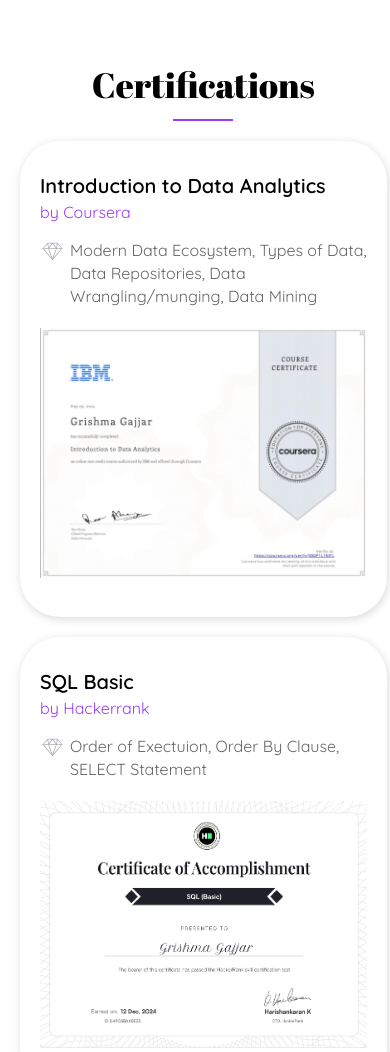
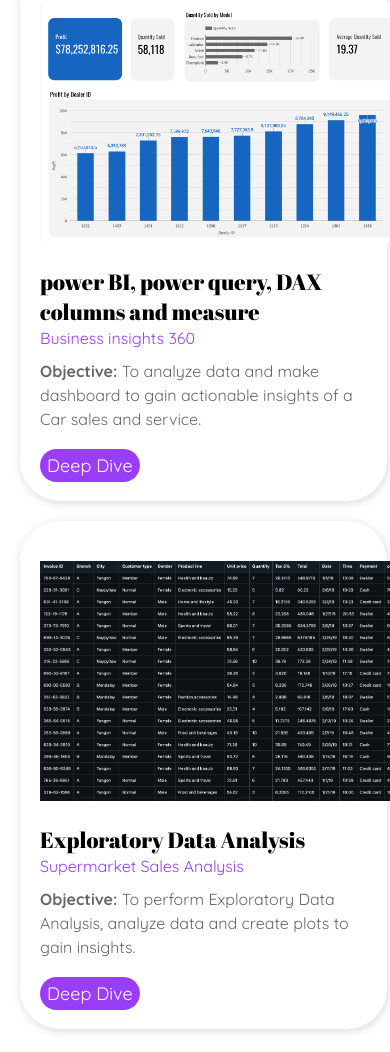
Before and after one commit to grishmagajjar/portfolio, a plain HTML site: page index.html in a window 390 px wide. Shown: the part 6568-7620 px from the top of the page. Drawn offline with Linux system fonts and the light colour scheme.

Commit message:
added project page

```diff
--- a/css/stylesheet.css
+++ b/css/stylesheet.css
@@ -28,7 +28,7 @@
 .color-purple{
     color: rgb(154, 61, 247);
 }
-.story, .edu, .skills, .exp, .projects, .certi{
+.story, .edu, .skills, .exp, .projects, .certi, .project-section{
     padding: 100px 0;
 }
 .story h2, .edu h2, .skills h2, .exp h2, .projects h2, .certi h2{
@@ -277,7 +277,7 @@
     .banner-inner figure img {
         width: 300px;
     }
-    .story, .edu, .skills, .exp, .projects, .certi{
+    .story, .edu, .skills, .exp, .projects, .certi, .project-section{
         padding: 70px 0;
     }
     .certi{
@@ -333,7 +333,7 @@
     .sticky.header {
         top: -70px;
     }
-    .story, .edu, .skills, .exp, .projects, .certi{
+    .story, .edu, .skills, .exp, .projects, .certi, .project-section{
         padding: 60px 0;
     }
     .certi{
@@ -407,7 +407,7 @@
     .sticky .gg_index-links{
         margin-bottom: 15px;
     }
-    .story, .edu, .skills, .exp, .projects, .certi{
+    .story, .edu, .skills, .exp, .projects, .certi, .project-section{
         padding: 120px 0 0 0;
     }
     .certi{
--- a/index.html
+++ b/index.html
@@ -320,6 +320,39 @@
                             </div>
                         </div>
                     </div>
+                    <div class="grid-mn">
+                        <div class="edu-grid">
+                            <div class="left-part">
+                                <div class="top">
+                                    <h3>power BI, power query, DAX columns and measure</h3>
+                                    <span class="subtitle2">Business insights 360</span>
+                                    <span class="subtitle1"><b>Objective:</b> To analyze data and make dashboard to gain actionable insights of a Car sales and service.</span>
+                                </div>
+                                <div class="bottom btn-style">
+                                    <a href="https://github.com/grishmagajjar/Car-Sales-and-Service-Analysis" target="_blank">Deep Dive</a>
+                                </div>
+                            </div>
+                            <div class="rgt-part">
+                                <img src="images/car-sales.png"/>
+                            </div>
+                        </div>
+                        <div class="edu-grid">
+                            <div class="left-part">
+                                <div class="top">
+                                    <h3>Exploratory Data Analysis</h3>
+                                    <span class="subtitle2">Supermarket Sales Analysis</span>
+                                    <span class="subtitle1"> <b>Objective:</b> To perform Exploratory Data Analysis, analyze data and create plots to gain insights.
+                                    </span>
+                                </div>
+                                <div class="bottom btn-style">
+                                    <a href="https://github.com/grishmagajjar/Supermarket-Sales-Analysis" target="_blank">Deep Dive</a>
+                                </div>
+                            </div>
+                            <div class="rgt-part">
+                                <img src="images/eda.png"/>
+                            </div>
+                        </div>
+                    </div>
                 </div>
             </div>
         </div>
```
Also changed, not shown: projects/business-insights.html (added, +52 -0 lines).
